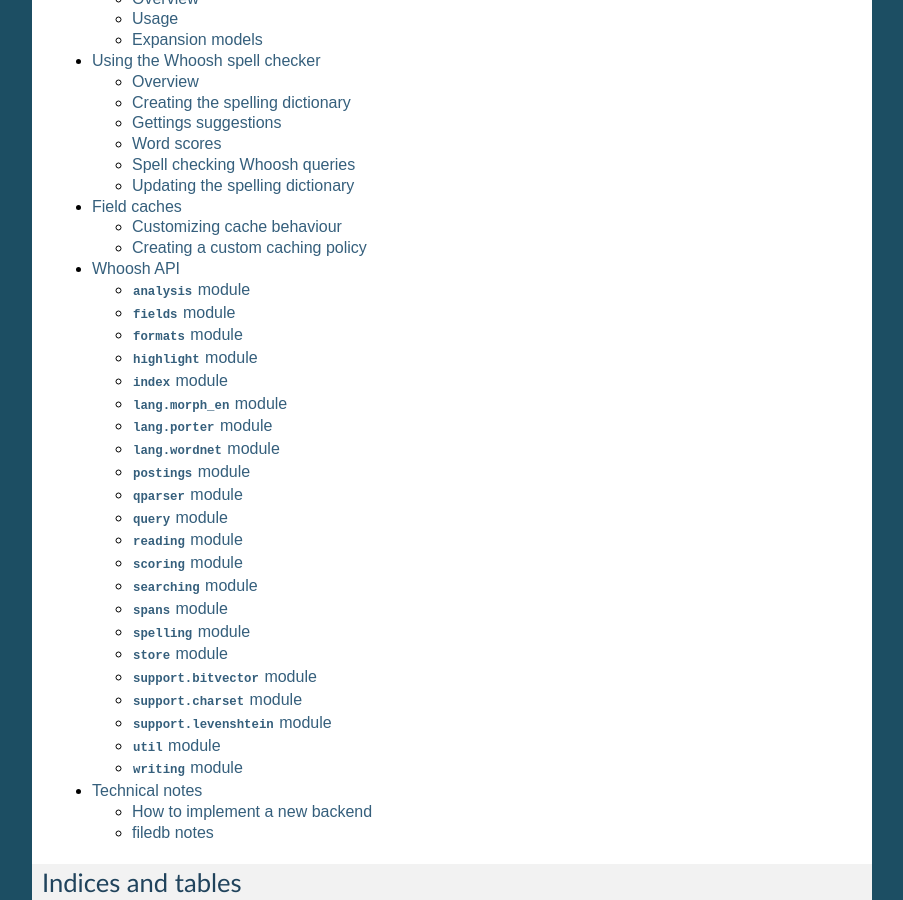
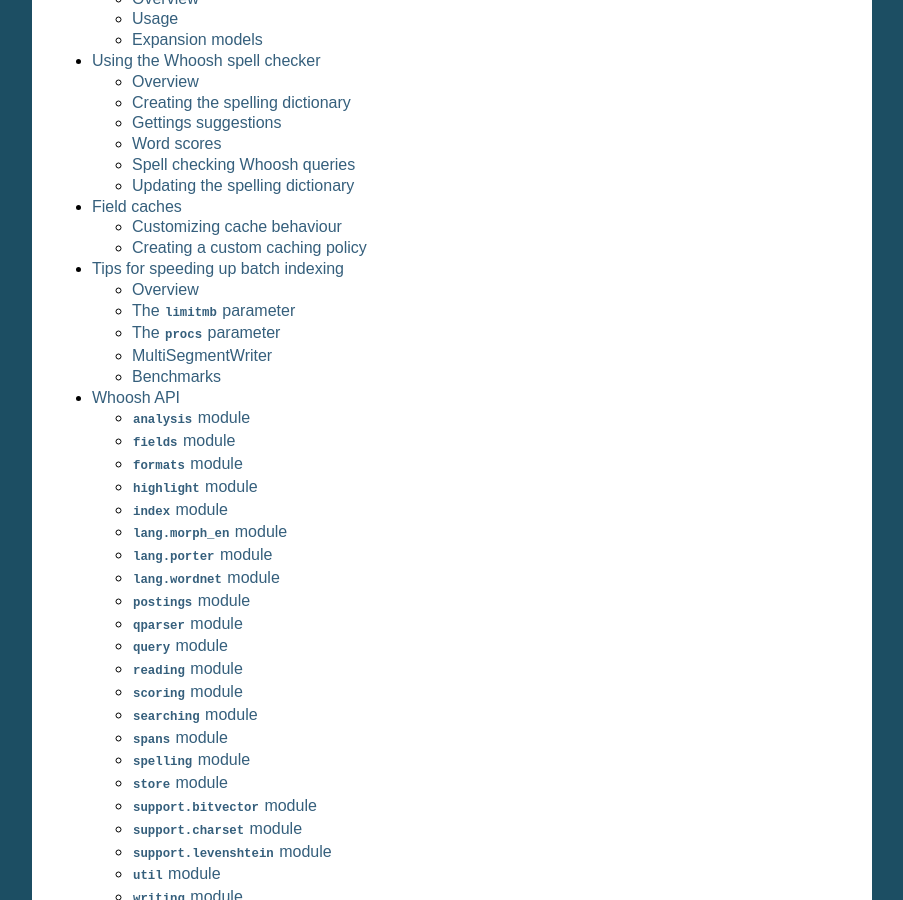
Before and after one commit to dex4er/whoosh, a Sphinx documentation site: the page built from docs/source/index.rst, in a window 1280 px wide and 900 px high, scrolled down 1867 px. Shown: the whole window, without its empty margins (198-1101 px from the left). Built offline with Sphinx 7.4.7, drawn with Linux system fonts in a browser that asks for light colours; part of the change alters nothing that is shown.

Commit message:
Added docs on speeding up batch indexing.

```diff
--- /dev/null
+++ b/docs/source/batch.rst
@@ -0,0 +1,98 @@
+===================================
+Tips for speeding up batch indexing
+===================================
+
+
+Overview
+========
+
+Indexing documents tends to fall into two general patterns: adding documents
+one at a time as they are created (as in a web application), and adding a bunch
+of documents at once (batch indexing).
+
+The following settings and alternate workflows can make batch indexing faster.
+
+
+The ``limitmb`` parameter
+=========================
+
+The ``limitmb`` parameter to :meth:`whoosh.index.Index.writer` controls the
+*maximum* memory (in megabytes) the writer will use for the indexing pool. The
+higher the number, the faster indexing will be.
+
+The default value of ``32`` is actually pretty low, considering many people
+have multiple gigabytes of RAM these days. Setting it higher can speed up
+indexing considerably::
+
+    from whoosh import index
+
+    ix = index.open_dir("indexdir")
+    writer = ix.writer(limitmb=256)
+
+.. note::
+    The actual memory used will be higher than this value because of interpreter
+    overhead (up to twice as much!). It is very useful as a tuning parameter,
+    but not for trying to exactly control the memory usage of Whoosh.
+
+
+The ``procs`` parameter
+=======================
+
+The ``procs`` parameter to :meth:`whoosh.index.Index.writer` controls the
+number of processors the writer will use for the indexing pool (via the
+``multiprocessing`` module).
+
+    from whoosh import index
+
+    ix = index.open_dir("indexdir")
+    writer = ix.writer(procs=4)
+
+Note that when you use multiprocessing, the ``limitmb`` parameter controls the
+amount of memory used by *each process*, so the actual memory used will be
+``limitmb * procs``::
+
+    # Each process will use a limit of 128 MB, for a total of 512 MB
+    writer = ix.writer(procs=4, limitmb=128)
+
+
+MultiSegmentWriter
+==================
+
+The ``procs`` parameter causes the default ``FileWriter`` to use multiple
+processors to build the pool, but then still uses a single process to merge
+the pool into a segment.
+
+You can get much better indexing speed using the MultiSegmentWriter, which
+instead of a building the pool in parallel uses entirely separate parallel
+writers. The drawback is that instead of creating a single new segment,
+``MultiSegmentWriter`` creates a number of new segments equal to the number of
+processes you you use. For example, if you use ``procs=4``, the writer will
+create four new segments.
+
+So, while ``MultiSegmentWriter`` is much faster than a normal writer, you should
+only use it for large batch indexing jobs (and perhaps only for indexing from
+scratch). It should not be the only method you use for indexing, because
+otherwise the number of segments will increase forever!
+
+To use a ``MultiSegmentWriter``, construct it directly, with your Index as the
+first argument::
+
+    from whoosh import index
+    from whoosh.filedb.multiproc import MultiSegmentWriter
+
+    ix = index.open_dir("indexdir")
+    writer = MultiSegmentWriter(ix, procs=4, limitmb=128)
+
+
+Benchmarks
+==========
+
+As a single data point purely to illustrate the possible relative differences
+between single processing, a multiprocessing pool, and ``MultiSegmentWriter``,
+here are the indexing times for the ``benchmarks/enron.py``, indexing over 1 GB
+of text in over 500 000 email messages, using the three different methods on a
+Windows machine with ``limitmb=128``::
+
+    Default Writer     procs=1 : 49m
+    Default Writer     procs=4 : 32m
+    MultiSegmentWriter procs=4 : 13m
--- a/docs/source/index.rst
+++ b/docs/source/index.rst
@@ -33,6 +33,7 @@ Contents
     keywords
     spelling
     fieldcaches
+    batch
     api/api
     tech/index
 
```
